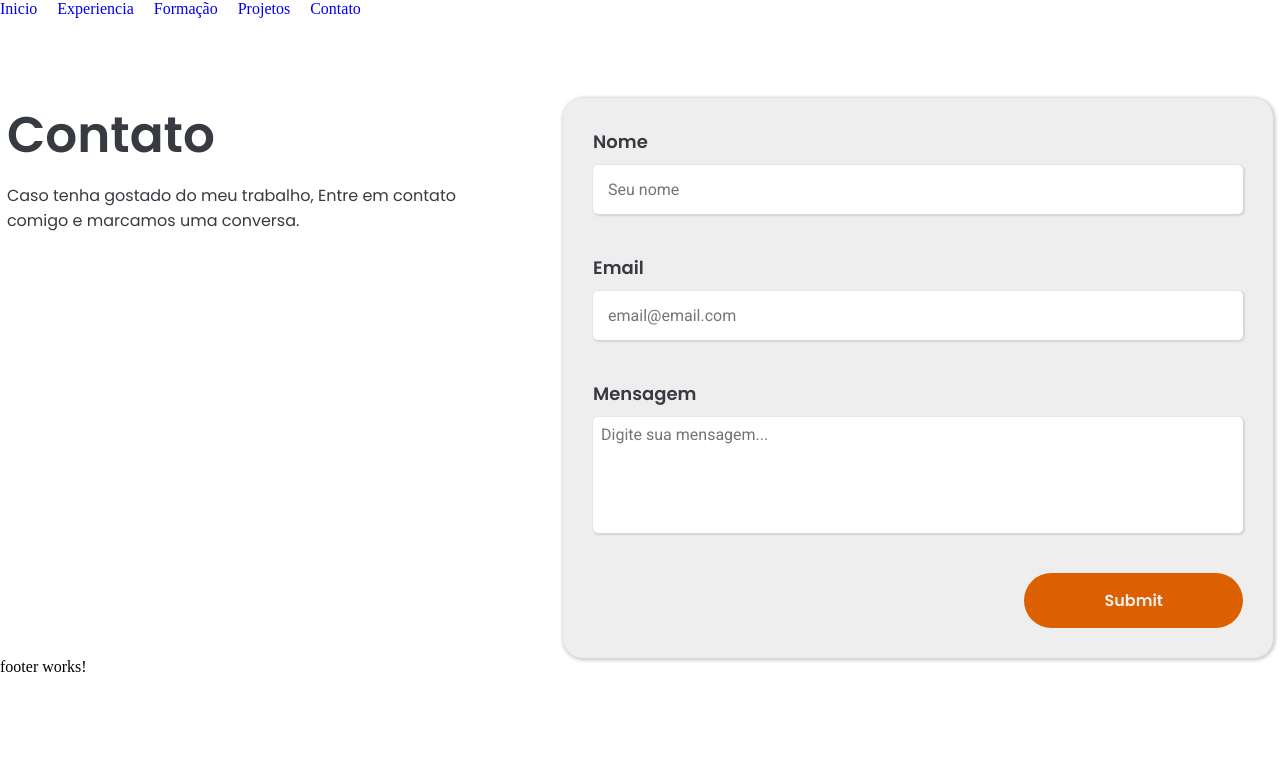
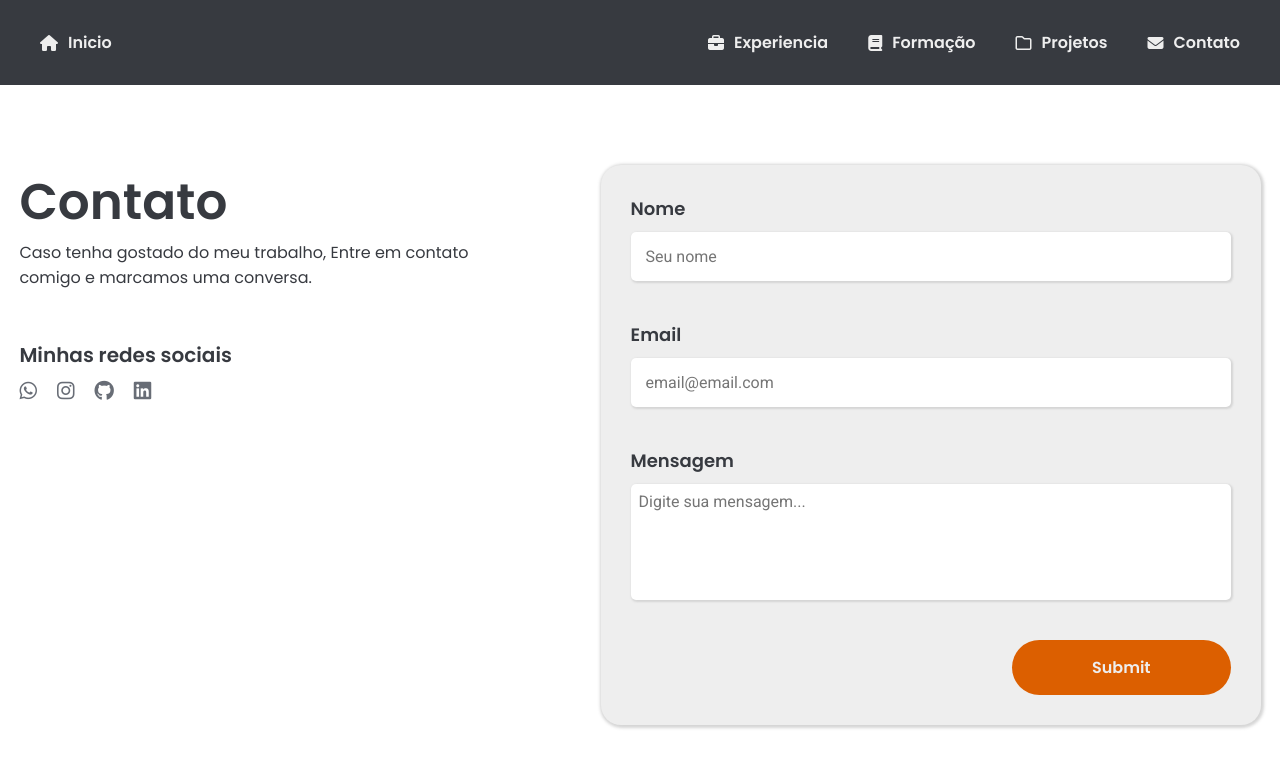
Before and after one commit to weu-souza/portifolio, an Angular app: page /contato in a window 1280 px wide. Shown: the top 768 px of the page. Built offline with nearby package versions, Linux system fonts and the light colour scheme.

Commit message:
feat: creating header leout, and added social medias contact

```diff
--- a/src/app/Pages/contact/contact.component.html
+++ b/src/app/Pages/contact/contact.component.html
@@ -1,22 +1,60 @@
 <section>
+  <div class="text-container">
     <div>
       <h1>Contato</h1>
-        <p>Caso tenha gostado do meu trabalho, Entre em contato comigo e marcamos uma conversa.</p>
+      <p>
+        Caso tenha gostado do meu trabalho, Entre em contato comigo e marcamos
+        uma conversa.
+      </p>
+    </div>
+    <div class="social-container">
+      <h3>Minhas redes sociais</h3>
+      <ul class="footer-contato flex align-self-end">
+        <li class="contact-icons">
+          <a href="https://wa.me/5561982995230"
+            ><i class="fa-brands fa-whatsapp"></i
+          ></a>
+        </li>
+        <li class="contact-icons">
+          <a href="https://www.instagram.com/lord_weu">
+            <i class="fa-brands fa-instagram"></i
+          ></a>
+        </li>
+        <li class="contact-icons">
+          <a href="https://github.com/weu-souza"
+            ><i class="fa-brands fa-github"></i
+          ></a>
+        </li>
+        <li class="contact-icons">
+          <a href="https://www.linkedin.com/in/weuller-souza-6b49aa120/"
+            ><i class="fa-brands fa-linkedin"></i
+          ></a>
+        </li>
+      </ul>
+    </div>
   </div>
 
-    <form  [formGroup]="contact" (ngSubmit)="send()">
+  <form [formGroup]="contact" (ngSubmit)="send()">
     <label for="">
       <span>Nome</span>
-            <input type="text" formControlName="name" placeholder="Seu nome">
+      <input type="text" formControlName="name" placeholder="Seu nome" />
     </label>
     <label for="">
       <span>Email</span>
-            <input type="text" formControlName="email" placeholder="email@email.com">
+      <input
+        type="text"
+        formControlName="email"
+        placeholder="email@email.com"
+      />
     </label>
     <label for="">
       <span>Mensagem</span>
-            <textarea  type="text" formControlName="message" placeholder="Digite sua mensagem..."></textarea>
+      <textarea
+        type="text"
+        formControlName="message"
+        placeholder="Digite sua mensagem..."
+      ></textarea>
     </label>
-        <input class="button" type="submit" >
+    <input class="button" type="submit" />
   </form>
 </section>
--- a/src/app/Pages/contact/contact.component.scss
+++ b/src/app/Pages/contact/contact.component.scss
@@ -1,25 +1,47 @@
-@import 'mixins';
-@import 'variable';
+@import "mixins";
+@import "variable";
 
-section{
+section {
   display: flex;
   flex-flow: row wrap;
   justify-content: space-around;
   margin-top: 80px;
   gap: 40px;
-    div{
+
+  .text-container {
     display: flex;
-        gap: 10px;
+    gap: 50px;
     flex-flow: column;
-        @media (max-width:800px) {
+    .social-container{
+      display: flex;
+      flex-flow: column;
+      h3 {
+        @include poppins-semibold;
+        color: $primary;
+        font-size: 20px;
+        margin-bottom: 10px;
+      }
+      ul {
+        display: flex;
+        flex-flow: row wrap;
+        gap: 20px;
+        .contact-icons {
+          font-size: 20px;
+          i {
+            color: $background;
+          }
+        }
+      }
+    }
+    @media (max-width: 800px) {
       margin: 0 20px;
     }
-        h1{
+    h1 {
       @include poppins-semibold;
-            color:$primary;
+      color: $primary;
       font-size: 50px;
     }
-        p{
+    p {
       @include poppins-regular;
       color: $primary;
       font-size: 16px;
@@ -27,37 +49,37 @@ section{
     }
   }
 
-    form{
+  form {
     display: flex;
     flex-direction: column;
     background: $text-button;
-        gap:40px;
-        max-width: 650px;
+    gap: 40px;
+    max-width: 600px;
     width: 100%;
-        @media (max-width:800px) {
+    @media (max-width: 800px) {
       margin: 0 20px;
     }
-        @include boxShadow(1px,1px,3px,2px,0.3);
+    @include boxShadow(1px, 1px, 3px, 2px, 0.3);
     padding: 30px;
     border-radius: 20px;
-        label{
+    label {
       @include poppins-semibold;
       font-size: 18px;
       display: flex;
       flex-direction: column;
       gap: 10px;
       color: $primary;
-            input{
+      input {
         @include roboto-regular;
         font-size: 16px;
-                @include boxShadow(1px,1px,2px,1px,0.2);
+        @include boxShadow(1px, 1px, 2px, 1px, 0.2);
         padding: 15px;
         color: $primary;
         border-radius: 5px;
       }
-            textarea{
+      textarea {
         @include roboto-regular;
-               @include boxShadow(1px,1px,2px,1px,0.2);
+        @include boxShadow(1px, 1px, 2px, 1px, 0.2);
         font-weight: 400;
         font-size: 16px;
         padding: 8px;
@@ -69,7 +91,7 @@ section{
       }
     }
 
-        .button{
+    .button {
       @include poppins-semibold;
       font-size: 16px;
       background: $buttonBg;
@@ -80,6 +102,5 @@ section{
       align-self: flex-end;
       cursor: pointer;
     }
-
   }
 }
--- a/src/app/app.component.html
+++ b/src/app/app.component.html
@@ -1,3 +1,6 @@
-<app-header></app-header>
-<router-outlet></router-outlet>
-<app-footer></app-footer>
+<main>
+    <app-header></app-header>
+    <div class="router-container">
+      <router-outlet></router-outlet>
+    </div>
+</main>
--- a/src/app/app.component.scss
+++ b/src/app/app.component.scss
@@ -0,0 +1,6 @@
+main{
+    .router-container{
+        max-width: 1400px;
+        margin: 0 auto;
+    }
+}
--- a/src/app/app.component.ts
+++ b/src/app/app.component.ts
@@ -1,12 +1,10 @@
 import { Component } from '@angular/core';
 import { RouterOutlet } from '@angular/router';
 import { HeaderComponent } from "./shared/header/header.component";
-import { FooterComponent } from "./shared/footer/footer.component";
-
 @Component({
   selector: 'app-root',
   standalone: true,
-  imports: [RouterOutlet, HeaderComponent, FooterComponent],
+  imports: [RouterOutlet, HeaderComponent],
   templateUrl: './app.component.html',
   styleUrl: './app.component.scss'
 })
--- a/src/app/shared/footer/footer.component.html
+++ /dev/null
@@ -1 +0,0 @@
-<p>footer works!</p>
--- a/src/app/shared/header/header.component.html
+++ b/src/app/shared/header/header.component.html
@@ -1,11 +1,11 @@
-<header>
+<header >
   <nav>
+      <a href="/"><i class="fa-solid fa-house"></i> Inicio</a>
     <ul>
-      <li><a href="/">Inicio</a></li>
-      <li><a href="/experiencia">Experiencia</a></li>
-      <li><a href="/formacao">Formação</a></li>
-      <li><a href="/projetos">Projetos</a></li>
-      <li><a href="/contato">Contato</a></li>
+      <li><a href="/experiencia"><i class="fa-solid fa-briefcase"></i> Experiencia</a></li>
+      <li><a href="/formacao"><i class="fa-solid fa-book"></i> Formação</a></li>
+      <li><a href="/projetos"><i class="fa-regular fa-folder"></i> Projetos</a></li>
+      <li><a href="/contato"><i class="fa-solid fa-envelope"></i> Contato</a></li>
     </ul>
   </nav>
 </header>
--- a/src/app/shared/header/header.component.scss
+++ b/src/app/shared/header/header.component.scss
@@ -1,10 +1,29 @@
+@import 'variable';
+@import 'mixins';
+header{
+    background: $primary;
+    padding: 30px;
+    display: flex;
+    justify-content: center;
+}
 nav{
+    max-width: 1200px;
+    width: 100%;
+    display: flex;
+    justify-content: space-between;
+    a{
+        @include poppins-semibold;
+        color: $text-button;
+        display: flex;
+        align-items: center;
+        gap: 10px;
+
+    }
     ul{
         display: flex;
         flex-flow: row wrap;
-        gap: 20px;
-        li{
-            cursor: pointer;
-        }
+        gap: 40px;
+        flex-flow: row wrap;
+
     }
 }
--- a/src/index.html
+++ b/src/index.html
@@ -13,6 +13,13 @@
       href="https://fonts.googleapis.com/css2?family=Poppins:ital,wght@0,100;0,200;0,300;0,400;0,500;0,600;0,700;0,800;0,900;1,100;1,200;1,300;1,400;1,500;1,600;1,700;1,800;1,900&family=Roboto:ital,wght@0,100;0,300;0,400;0,500;0,700;0,900;1,100;1,300;1,400;1,500;1,700;1,900&display=swap"
       rel="stylesheet"
     />
+    <link
+      rel="stylesheet"
+      href="https://cdnjs.cloudflare.com/ajax/libs/font-awesome/6.6.0/css/all.min.css"
+      integrity="sha512-Kc323vGBEqzTmouAECnVceyQqyqdsSiqLQISBL29aUW4U/M7pSPA/gEUZQqv1cwx4OnYxTxve5UMg5GT6L4JJg=="
+      crossorigin="anonymous"
+      referrerpolicy="no-referrer"
+    />
   </head>
   <body>
     <app-root></app-root>
```
Also changed, not shown: src/app/shared/footer/footer.component.ts (deleted, +0 -12 lines), src/app/shared/footer/footer.component.scss (deleted), 1 other file (tests, documents, lock files or other folders). Lines whose indentation alone changed are shown as unchanged.
